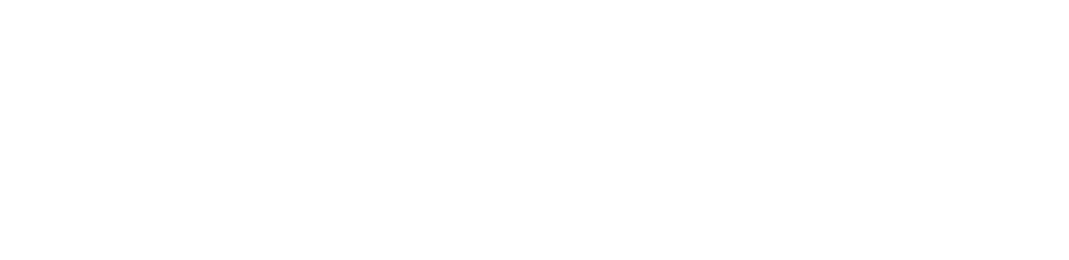
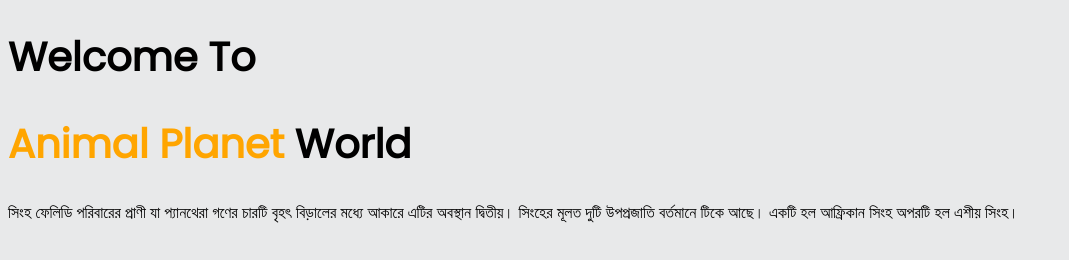
Before and after one commit to Yeasin1020/developer-portfolio, a plain HTML site: page index.html in a window 1280 px wide. Shown: the whole page, without its empty margins (0-1069 px from the left). Drawn offline with Linux system fonts and the light colour scheme.

Commit message:
develope

```diff
--- a/index.html
+++ b/index.html
@@ -1,13 +1,24 @@
 <!DOCTYPE html>
 <html lang="en">
+
 <head>
     <meta charset="UTF-8">
     <meta http-equiv="X-UA-Compatible" content="IE=edge">
     <meta name="viewport" content="width=device-width, initial-scale=1.0">
+    <link rel="preconnect" href="https://fonts.googleapis.com">
+    <link rel="preconnect" href="https://fonts.gstatic.com" crossorigin>
+    <link href="https://fonts.googleapis.com/css2?family=Poppins&display=swap" rel="stylesheet">
     <title>Yeasin portfolio</title>
     <link rel="stylesheet" href="style.css">
 </head>
+
 <body>
+    <div>
+        <h1>Welcome To</h1>
+        <h1><span class="amimal"> Animal Planet </span>World </h1>
+        <p>সিংহ ফেলিডি পরিবারের প্রাণী যা প্যানথেরা গণের চারটি বৃহৎ বিড়ালের মধ্যে আকারে এটির অবস্থান দ্বিতীয়। সিংহের
+            মূলত দুটি উপপ্রজাতি বর্তমানে টিকে আছে। একটি হল আফ্রিকান সিংহ অপরটি হল এশীয় সিংহ।</p>
+    </div>
+</body>
 
-</body>
 </html>
--- a/style.css
+++ b/style.css
@@ -0,0 +1,10 @@
+body{
+    font-family: 'Poppins', sans-serif;
+    background-color: #e8e9ea;
+}
+h1{
+    font-size: 40px;
+}
+.amimal{
+    color: orange;
+}
```
Also changed, not shown: pexels-pixabay-247502.jpg (added).
